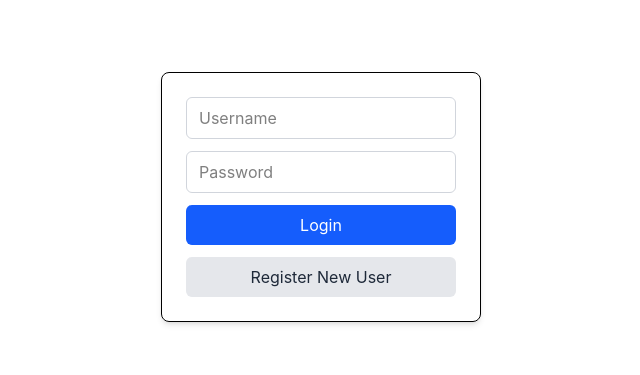
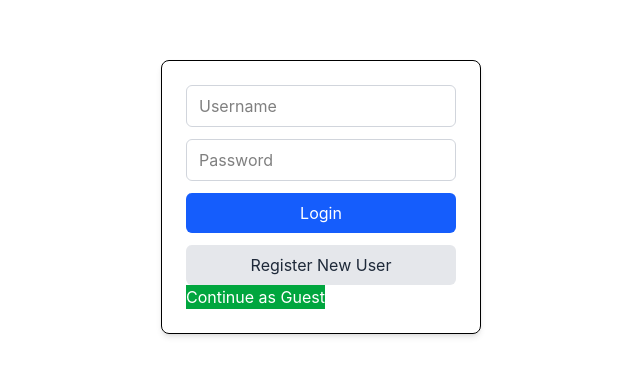
Before and after one commit to leslie628/task-web-app, a React (Vite) app: page /login in a window 1280 px wide. Shown: the part 203-578 px from the top of the page, without its empty margins (319-959 px from the left). Built offline with nearby package versions, Linux system fonts and the light colour scheme; no server answers.

Commit message:
added guest login functionality to the Login component

```diff
--- a/src/components/Login.jsx
+++ b/src/components/Login.jsx
@@ -15,6 +15,15 @@ const Login = () => {
     } catch (error) {
       // Handle login error
     }
+  };
+  const handleGuestLogin = () => {
+    const handleGuestLogin = async () => {
+      const res = await AuthService.login({
+        username: "guest",
+        password: "guest123",
+      });
+      navigate("/tasks");
+    };
   };
   return (
     <div className="min-h-screen flex items-center justify-center">
@@ -52,6 +61,12 @@ const Login = () => {
         >
           Register New User
         </button>
+        <button
+          className="bg-green-600 text-white hover:bg-green-700"
+          onClick={handleGuestLogin}
+        >
+          Continue as Guest
+        </button>
       </div>
     </div>
   );
```
